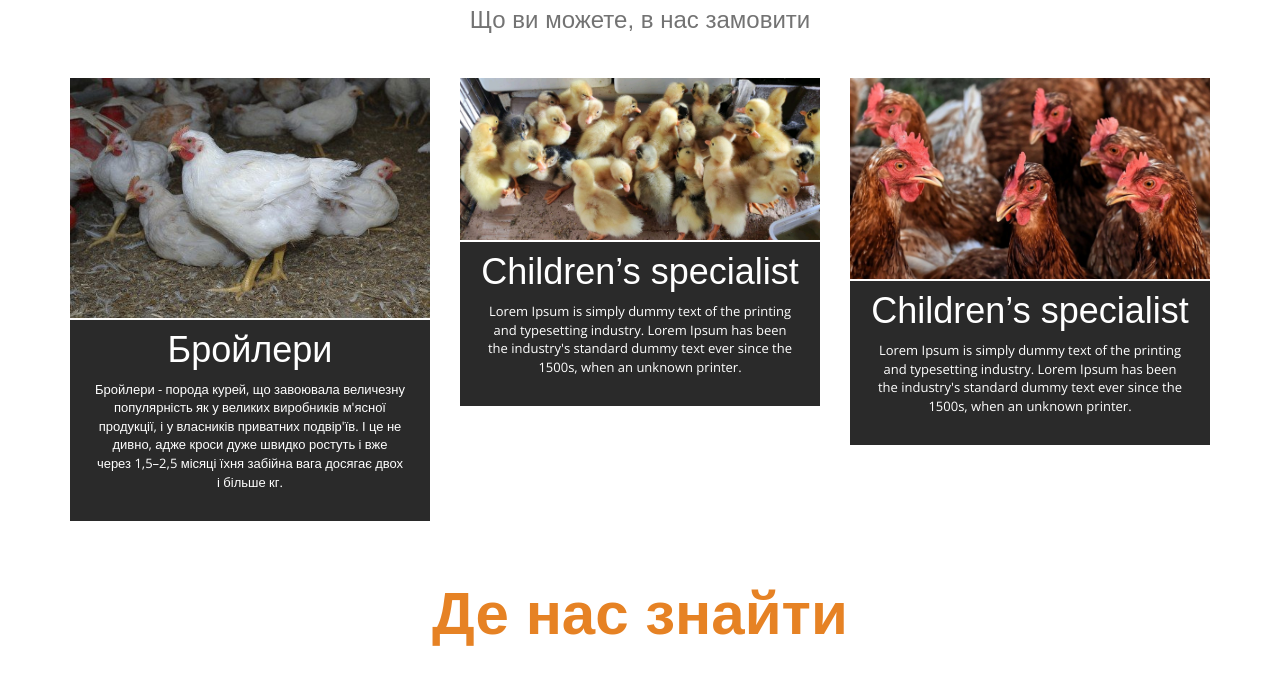
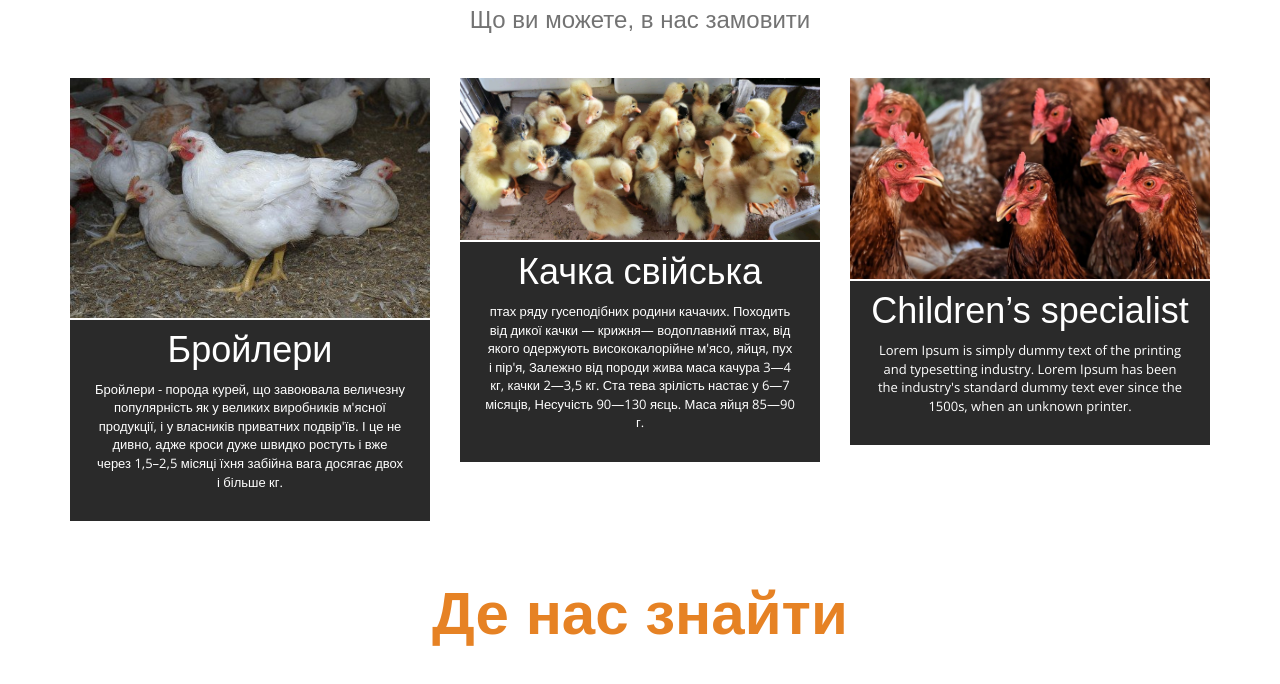
Before and after one commit to VitruvianGomer/sell-chicken, a plain HTML site: page index.html in a window 1280 px wide. Shown: the part 671-1355 px from the top of the page. Drawn offline with nearby package versions, Linux system fonts and the light colour scheme; grey boxes are pictures that could not be loaded; a web font is replaced by a local one.

Commit message:
Update index.html

```diff
--- a/index.html
+++ b/index.html
@@ -188,12 +188,13 @@
                   <h1>W</h1>
                 </div> -->
 
-                <h3>Children’s specialist</h3>
+                <h3>Качка свійська</h3>
                 <p>
-                  Lorem Ipsum is simply dummy text of the printing and
-                  typesetting industry. Lorem Ipsum has been the industry's
-                  standard dummy text ever since the 1500s, when an unknown
-                  printer.
+
+птах ряду гусеподібних родини качачих.
+			Походить від дикої качки — крижня— водоплавний птах, від якого одержують висококалорійне м'ясо,
+			яйця, пух і пір'я, Залежно від породи жива маса качура 3—4 кг, качки 2—3,5 кг. Ста тева зрілість настає у 6—7 місяців,
+			Несучість 90—130 яєць. Маса яйця 85—90 г.
                 </p>
               </div>
             </div>
```
